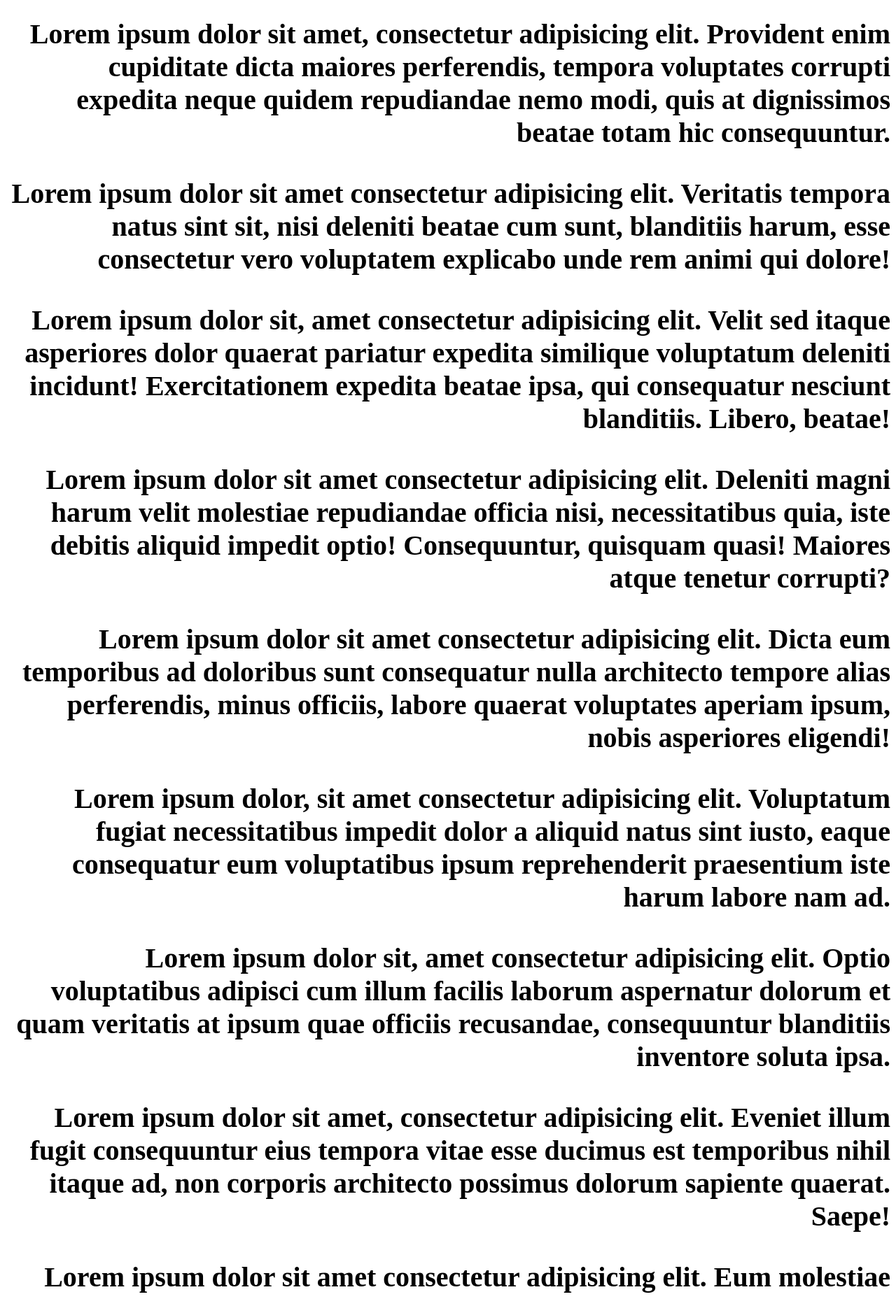
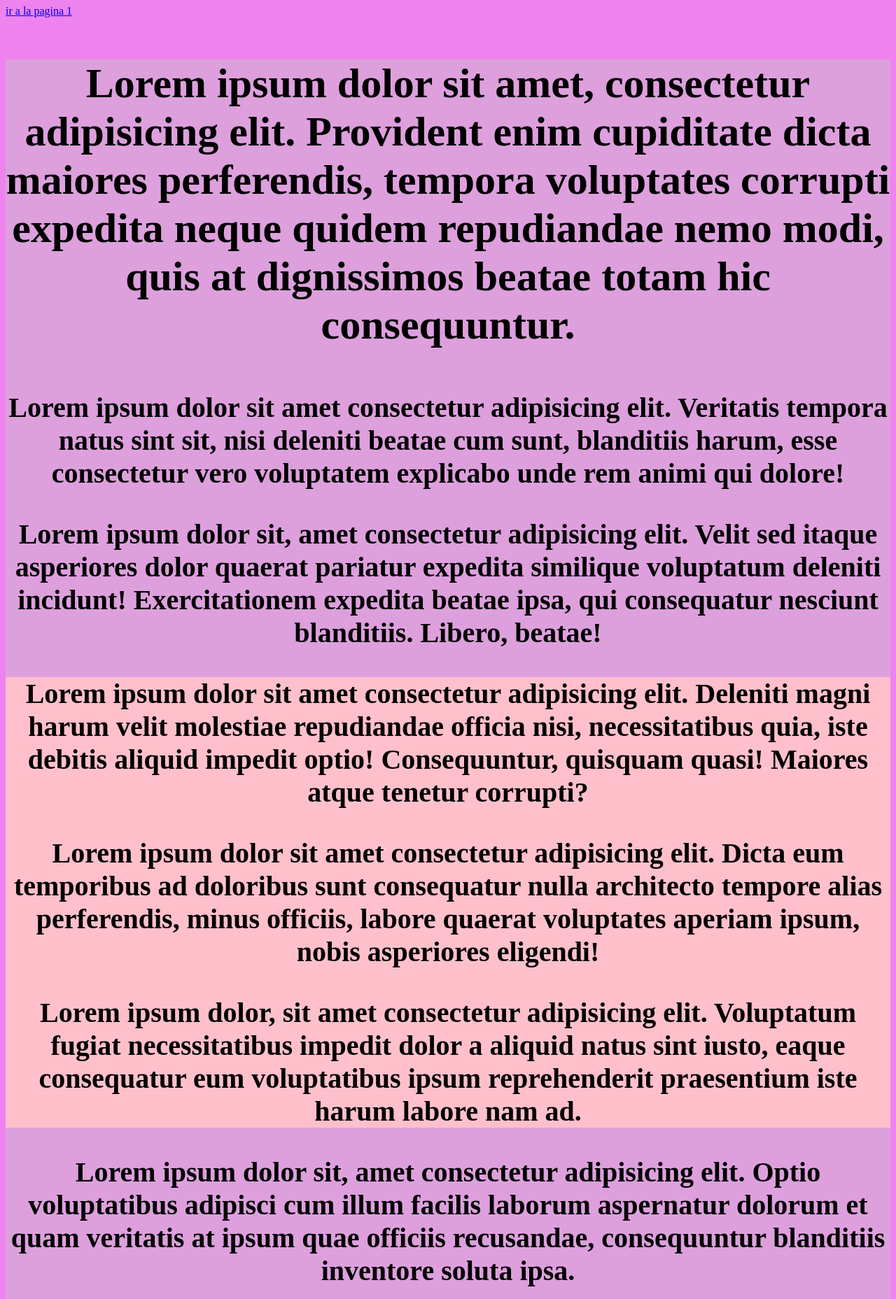
Before and after one commit to valealvarez2854/claseCSS, a plain HTML site: page index.html in a window 1280 px wide. Shown: the part 73-1930 px from the top of the page at 70% size. Drawn offline with Linux system fonts and the light colour scheme.

Commit message:
actualizamos

```diff
--- a/estilos.css
+++ b/estilos.css
@@ -3,15 +3,34 @@ font-size: 40px;
 font-family:"Segoe Print";
 font-weight: bold;
 color:rgb(0, 0, 0);
-text-align:right;
+text-align: center;
 
 }
 header{
     background-color: thistle;
 }
-boby{
+body{
     background-color: violet;
 }
 footer{
     background-color: rosybrown;
 }
+main{
+   background-color: plum;
+}
+header{
+    background-color: pink;
+}
+section{
+    background-color: pink;
+}
+header{
+    background-image
+}
+
+.parrafo1{
+    font-size:60px;
+}
+.valen{
+    color: purple;
+}
--- a/index.html
+++ b/index.html
@@ -11,9 +11,12 @@
 
     </header>
     <h1>ejemplos SCC</h1>
+    <nav>
+        <a href="pagina1.html">ir a la pagina 1</a>
+    </nav>
     <main>
         <sectionz>
-            <p>Lorem ipsum dolor sit amet, consectetur adipisicing elit. Provident enim cupiditate dicta maiores perferendis, tempora voluptates corrupti expedita neque quidem repudiandae nemo modi, quis at dignissimos beatae totam hic consequuntur.</p>
+            <p class="parrafo1">Lorem ipsum dolor sit amet, consectetur adipisicing elit. Provident enim cupiditate dicta maiores perferendis, tempora voluptates corrupti expedita neque quidem repudiandae nemo modi, quis at dignissimos beatae totam hic consequuntur.</p>
             <p>Lorem ipsum dolor sit amet consectetur adipisicing elit. Veritatis tempora natus sint sit, nisi deleniti beatae cum sunt, blanditiis harum, esse consectetur vero voluptatem explicabo unde rem animi qui dolore!</p>
             <p>Lorem ipsum dolor sit, amet consectetur adipisicing elit. Velit sed itaque asperiores dolor quaerat pariatur expedita similique voluptatum deleniti incidunt! Exercitationem expedita beatae ipsa, qui consequatur nesciunt blanditiis. Libero, beatae!</p>
 
@@ -25,7 +28,7 @@
 
         </section>
         <p>Lorem ipsum dolor sit, amet consectetur adipisicing elit. Optio voluptatibus adipisci cum illum facilis laborum aspernatur dolorum et quam veritatis at ipsum quae officiis recusandae, consequuntur blanditiis inventore soluta ipsa.</p>
-        <p>Lorem ipsum dolor sit amet, consectetur adipisicing elit. Eveniet illum fugit consequuntur eius tempora vitae esse ducimus est temporibus nihil itaque ad, non corporis architecto possimus dolorum sapiente quaerat. Saepe!</p>
+        <p class="valen">Lorem ipsum dolor sit amet, consectetur adipisicing elit. Eveniet illum fugit consequuntur eius tempora vitae esse ducimus est temporibus nihil itaque ad, non corporis architecto possimus dolorum sapiente quaerat. Saepe!</p>
         <p>Lorem ipsum dolor sit amet consectetur adipisicing elit. Eum molestiae corporis itaque sapiente velit est voluptates at. Maxime perferendis repudiandae, itaque deleniti reprehenderit tempore, exercitationem, reiciendis at natus eos rerum?</p>
         <section>
 
```
Also changed, not shown: pagina1.html (+5 -1 lines), 1 other file.
